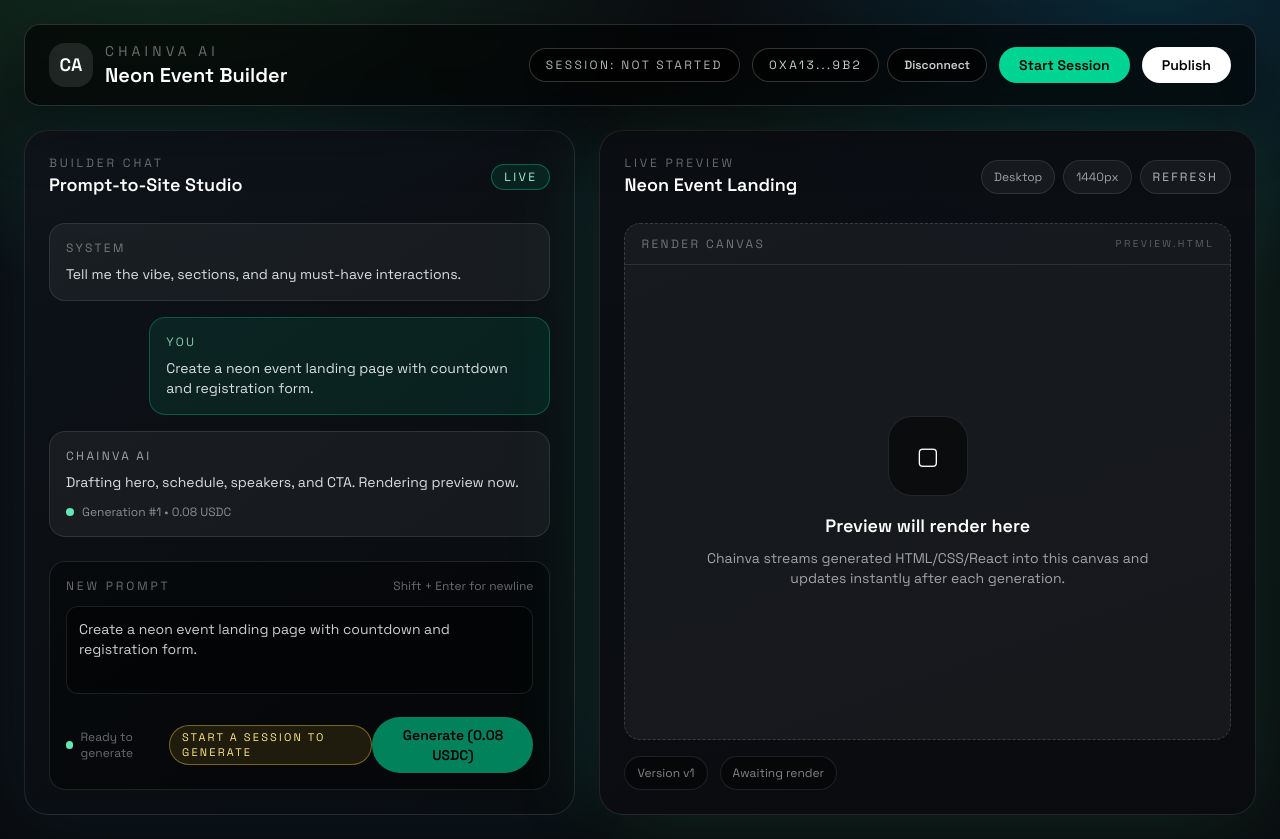
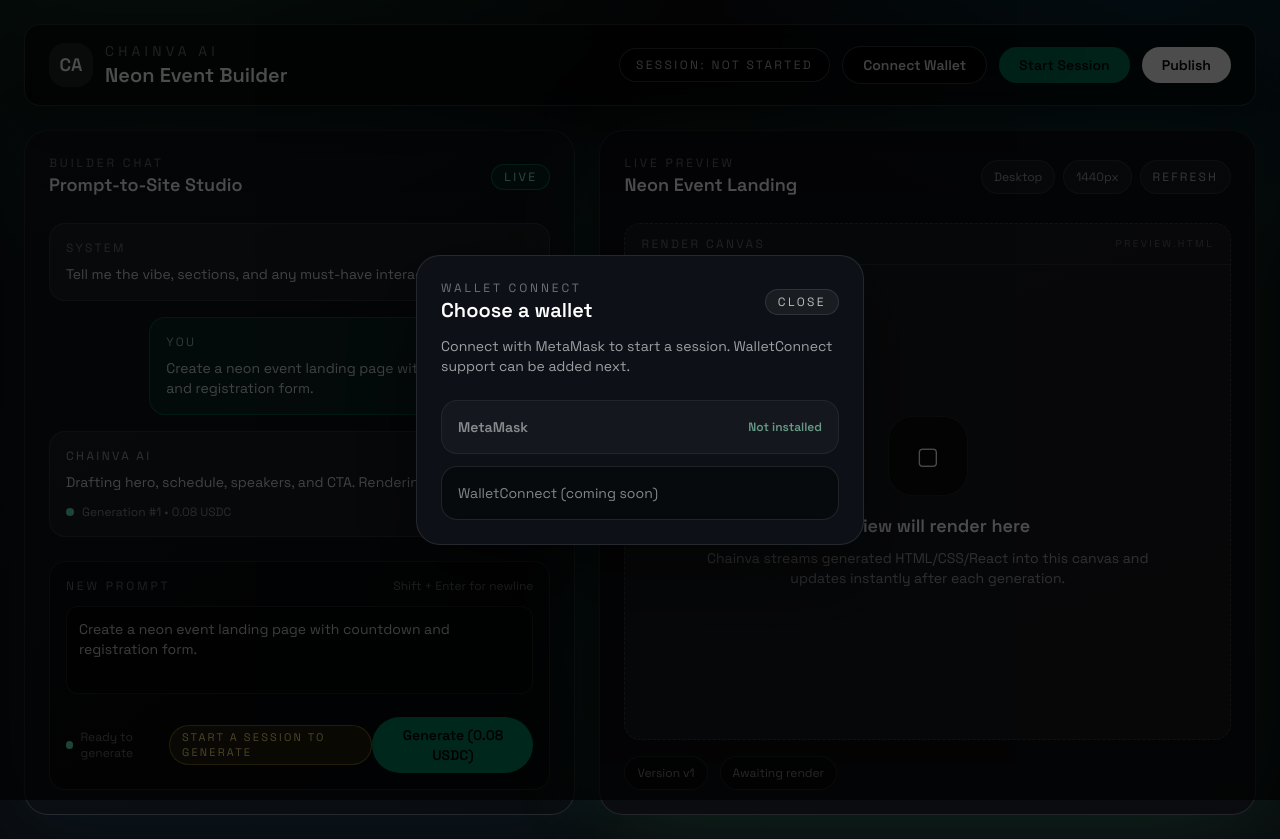
Before and after one commit to satyasandeep007/yellow-studio, a Next.js app: page / in a window 1280 px wide. Both pictures are taken after a click on the button "Connect Wallet". Built offline with nearby package versions, Linux system fonts and the light colour scheme.

Commit message:
feat(wallet): add MetaMask connect flow with account tracking

```diff
--- a/app/page.tsx
+++ b/app/page.tsx
@@ -3,7 +3,15 @@
 import { BuilderHeader } from "@/components/BuilderHeader";
 import { ChatPanel } from "@/components/ChatPanel";
 import { PreviewPanel } from "@/components/PreviewPanel";
-import { useState } from "react";
+import { WalletModal } from "@/components/WalletModal";
+import { useEffect, useMemo, useState } from "react";
+
+type EthereumProvider = {
+  isMetaMask?: boolean;
+  request: (args: { method: string; params?: unknown[] }) => Promise<unknown>;
+  on?: (event: string, handler: (...args: unknown[]) => void) => void;
+  removeListener?: (event: string, handler: (...args: unknown[]) => void) => void;
+};
 
 export default function Home() {
   const [prompt, setPrompt] = useState(
@@ -16,6 +24,8 @@
   const [sessionBalance, setSessionBalance] = useState(0);
   const [generationCount, setGenerationCount] = useState(0);
   const [lastUpdatedLabel, setLastUpdatedLabel] = useState("Awaiting render");
+  const [walletModalOpen, setWalletModalOpen] = useState(false);
+  const [walletError, setWalletError] = useState<string | null>(null);
   const [messages, setMessages] = useState([
     {
       id: "sys-1",
@@ -36,14 +46,58 @@
     },
   ]);
 
-  const walletAddress = "0xA13...9B2";
+  const [walletAddress, setWalletAddress] = useState("");
   const canGenerate = walletConnected && sessionActive;
 
-  const handleConnectWallet = () => setWalletConnected(true);
+  const ethereum = useMemo(() => {
+    if (typeof window === "undefined") return undefined;
+    return (window as { ethereum?: EthereumProvider }).ethereum;
+  }, []);
+
+  const hasProvider = Boolean(ethereum);
+
+  const shortenAddress = (address: string) =>
+    `${address.slice(0, 6)}...${address.slice(-4)}`;
+
+  const handleConnectWallet = () => {
+    setWalletError(null);
+    setWalletModalOpen(true);
+  };
   const handleDisconnectWallet = () => {
     setWalletConnected(false);
     setSessionActive(false);
     setSessionBalance(0);
+    setWalletAddress("");
+  };
+  const handleConnectMetaMask = async () => {
+    const provider = ethereum;
+    if (!provider) {
+      setWalletError("MetaMask not detected. Install the extension to connect.");
+      return;
+    }
+    try {
+      setWalletError(null);
+      const requested = (await provider.request({
+        method: "eth_requestAccounts",
+      })) as string[];
+      const accounts =
+        requested?.length > 0
+          ? requested
+          : ((await provider.request({ method: "eth_accounts" })) as string[]);
+      if (!accounts?.length) {
+        setWalletError("No accounts returned from MetaMask.");
+        return;
+      }
+      setWalletAddress(shortenAddress(accounts[0]));
+      setWalletConnected(true);
+      setWalletModalOpen(false);
+    } catch (error) {
+      const message =
+        error instanceof Error
+          ? error.message
+          : "MetaMask connection was rejected.";
+      setWalletError(message);
+    }
   };
   const handleStartSession = () => {
     if (!walletConnected) return;
@@ -177,6 +231,30 @@
     }, 450);
   };
 
+  useEffect(() => {
+    if (!ethereum) return;
+    const handleAccountsChanged = (accounts: unknown) => {
+      const list = Array.isArray(accounts) ? (accounts as string[]) : [];
+      if (!list.length) {
+        setWalletConnected(false);
+        setWalletAddress("");
+        setSessionActive(false);
+        return;
+      }
+      setWalletAddress(shortenAddress(list[0]));
+      setWalletConnected(true);
+    };
+
+    ethereum.request({ method: "eth_accounts" }).then((accounts) => {
+      handleAccountsChanged(accounts);
+    });
+
+    ethereum.on?.("accountsChanged", handleAccountsChanged);
+    return () => {
+      ethereum.removeListener?.("accountsChanged", handleAccountsChanged);
+    };
+  }, [ethereum]);
+
   return (
     <div className="min-h-screen px-6 py-6 text-white">
       <main className="mx-auto flex min-h-[calc(100vh-3rem)] max-w-[1440px] flex-col gap-6">
@@ -206,6 +284,13 @@
           />
         </section>
       </main>
+      <WalletModal
+        open={walletModalOpen}
+        onClose={() => setWalletModalOpen(false)}
+        onConnectMetaMask={handleConnectMetaMask}
+        hasProvider={hasProvider}
+        errorMessage={walletError}
+      />
     </div>
   );
 }
--- /dev/null
+++ b/components/WalletModal.tsx
@@ -0,0 +1,67 @@
+type WalletModalProps = {
+  open: boolean;
+  onClose: () => void;
+  onConnectMetaMask: () => void;
+  hasProvider: boolean;
+  errorMessage?: string | null;
+};
+
+export function WalletModal({
+  open,
+  onClose,
+  onConnectMetaMask,
+  hasProvider,
+  errorMessage,
+}: WalletModalProps) {
+  if (!open) return null;
+
+  return (
+    <div className="fixed inset-0 z-40 flex items-center justify-center bg-black/70 px-6">
+      <div className="w-full max-w-md rounded-3xl border border-white/10 bg-[#0d1117] p-6 shadow-[0_30px_80px_rgba(0,0,0,0.45)]">
+        <div className="flex items-center justify-between">
+          <div>
+            <p className="text-xs uppercase tracking-[0.24em] text-white/40">
+              Wallet Connect
+            </p>
+            <h3 className="text-xl font-semibold text-white">
+              Choose a wallet
+            </h3>
+          </div>
+          <button
+            className="rounded-full border border-white/10 bg-white/5 px-3 py-1 text-xs uppercase tracking-[0.2em] text-white/70 transition hover:border-white/30"
+            onClick={onClose}
+          >
+            Close
+          </button>
+        </div>
+
+        <p className="mt-3 text-sm text-white/60">
+          Connect with MetaMask to start a session. WalletConnect support can be
+          added next.
+        </p>
+
+        {errorMessage ? (
+          <div className="mt-4 rounded-2xl border border-rose-400/40 bg-rose-400/10 px-4 py-3 text-sm text-rose-100">
+            {errorMessage}
+          </div>
+        ) : null}
+
+        <div className="mt-6 grid gap-3">
+          <button
+            className="flex items-center justify-between rounded-2xl border border-white/10 bg-white/5 px-4 py-4 text-sm font-semibold text-white/85 transition hover:border-white/30 hover:bg-white/10 disabled:cursor-not-allowed disabled:opacity-60"
+            onClick={onConnectMetaMask}
+            disabled={!hasProvider}
+          >
+            <span>MetaMask</span>
+            <span className="text-xs text-emerald-200">
+              {hasProvider ? "Detected" : "Not installed"}
+            </span>
+          </button>
+          <div className="rounded-2xl border border-white/10 bg-black/40 px-4 py-4 text-sm text-white/50">
+            WalletConnect (coming soon)
+          </div>
+        </div>
+      </div>
+    </div>
+  );
+}
```
